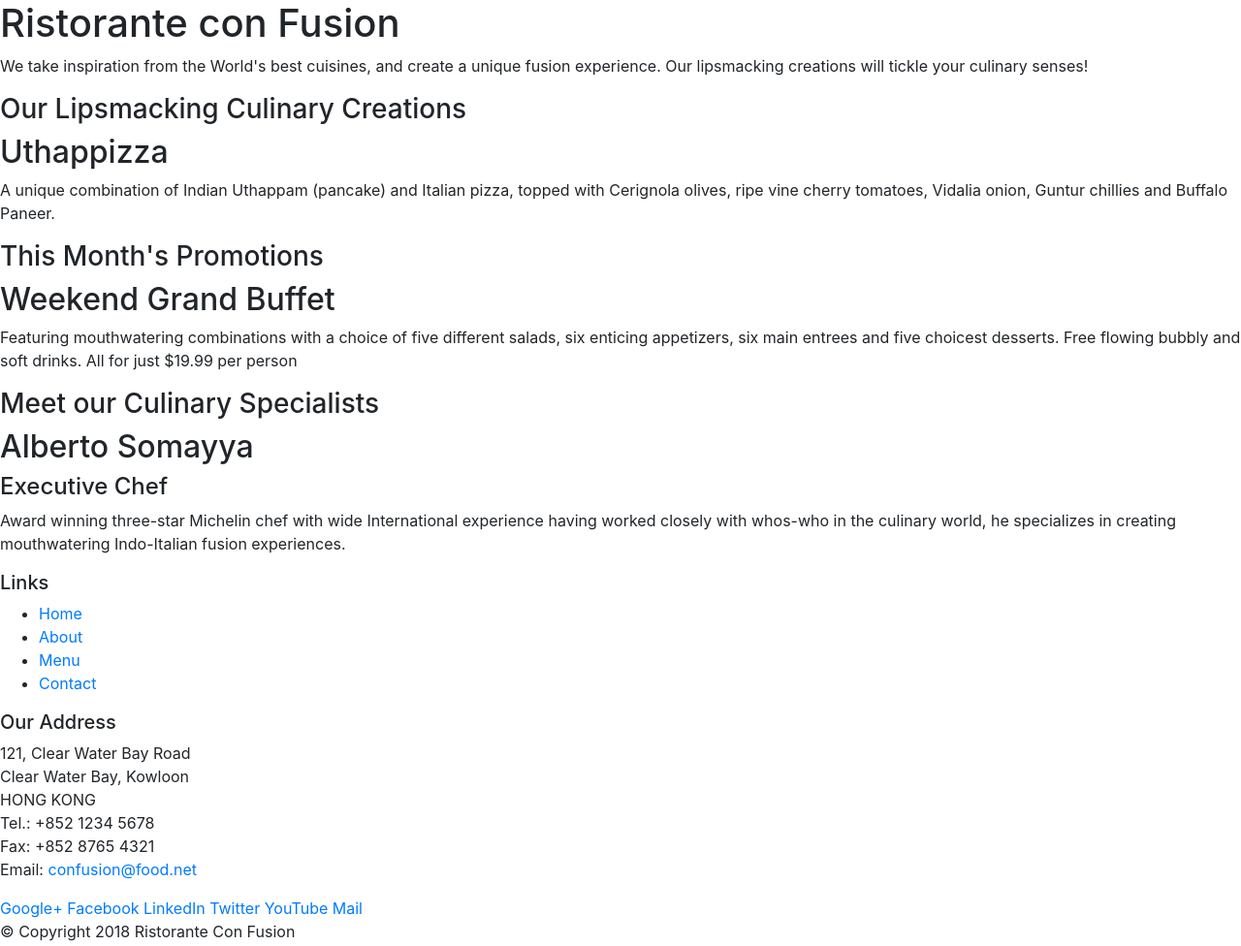
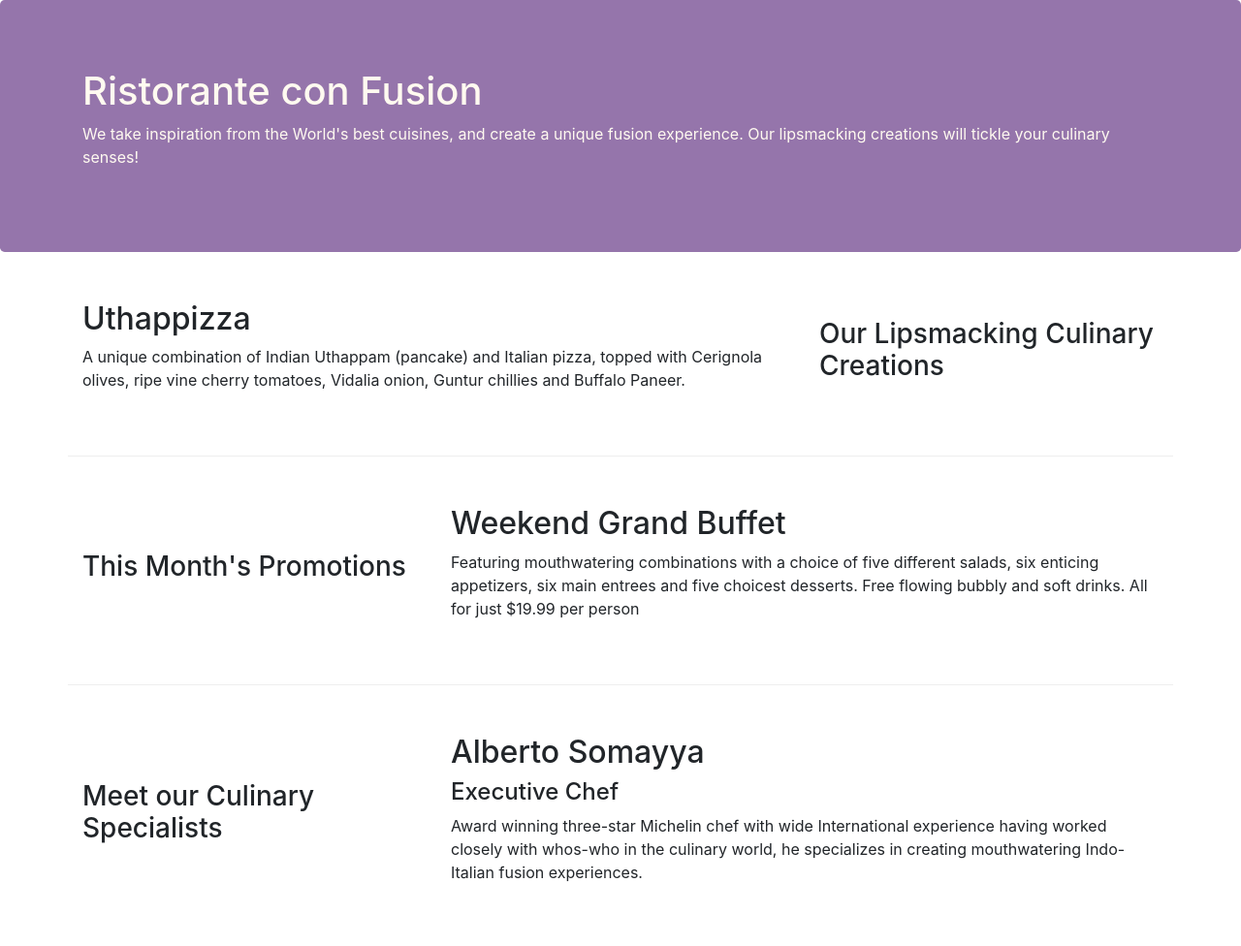
Before and after one commit to rikardoms/bootstrap, a website: page index.html in a window 1280 px wide. Shown: the top 976 px of the page at 97% size. Drawn offline with nearby package versions, Linux system fonts and the light colour scheme.

Commit message:
Booststrap, part two

```diff
--- /dev/null
+++ b/css/styles.css
@@ -0,0 +1,27 @@
+.row-header {
+    margin: 0px auto;
+    padding: 0px auto;
+}
+
+.row-content{
+  margin: 0pxx auto;
+  padding: 50px 0px 50px 0px;
+  border-bottom: 1px ridge;
+}
+.footer{
+  background-color: #D1C4E9;
+  margin: 0px auto;
+  padding: 20px 0px 20px 0px;
+}
+.jumbotron{
+  padding: 70px 30px 70px 30px;
+  margin: 0px auto;
+  background: #9575AB;
+  color: floralwhite;
+}
+
+.address{
+  font-size: 80%;
+  margin: 0px;
+  color: #0f0f0f;
+}
--- a/index.html
+++ b/index.html
@@ -10,50 +10,51 @@
 
     <!-- Bootstrap CSS -->
     <link rel="stylesheet" href="node_modules/bootstrap/dist/css/bootstrap.min.css">
+    <link rel="stylesheet" href="css/styles.css">
 </head>
 
 <body>
 
-    <header>
-        <div>
-            <div>
-                <div>
+    <header class="jumbotron">
+        <div class="container">
+            <div class="row row-header">
+                <div class"col-12 col-sm-6">
                     <h1>Ristorante con Fusion</h1>
                     <p>We take inspiration from the World's best cuisines, and create a unique fusion experience. Our lipsmacking creations will tickle your culinary senses!</p>
                 </div>
-                <div>
+                <div class"col-12 col-sm">
                 </div>
             </div>
         </div>
     </header>
 
-    <div>
-        <div>
-            <div>
+    <div class="container">
+        <div class="row row-content align-items-center">
+            <div class="col-12 col-sm-4 order-sm-last col-md-4">
                 <h3>Our Lipsmacking Culinary Creations</h3>
             </div>
-            <div>
+            <div class="col col-sm order-sm-first col-md">
                 <h2>Uthappizza</h2>
                 <p>A unique combination of Indian Uthappam (pancake) and Italian pizza, topped with Cerignola olives, ripe vine cherry tomatoes, Vidalia onion, Guntur chillies and Buffalo Paneer.</p>
             </div>
         </div>
 
 
-        <div>
-            <div>
+        <div class="row row-content align-items-center">
+            <div class="col-12 col-sm-4 col-md-4">
                 <h3>This Month's Promotions</h3>
             </div>
-            <div>
+            <div class="col col-sm col-md">
                 <h2>Weekend Grand Buffet</h2>
                 <p>Featuring mouthwatering combinations with a choice of five different salads, six enticing appetizers, six main entrees and five choicest desserts. Free flowing bubbly and soft drinks. All for just $19.99 per person </p>
             </div>
         </div>
 
-        <div>
-            <div>
+        <div class="row row-content align-items-center">
+            <div class="col-12 col-sm-4 col-md-4">
                 <h3>Meet our Culinary Specialists</h3>
             </div>
-            <div>
+            <div class="col col-sm col-md">
                 <h2>Alberto Somayya</h2>
                 <h4>Executive Chef</h4>
                 <p>Award winning three-star Michelin chef with wide International experience having worked closely with whos-who in the culinary world, he specializes in creating mouthwatering Indo-Italian fusion experiences. </p>
@@ -61,19 +62,19 @@
         </div>
     </div>
 
-    <footer>
-        <div>
-            <div>
-                <div>
+    <footer class="footer">
+        <div class="container">
+            <div class="row">
+                <div class="col-4 col-sm-2">
                     <h5>Links</h5>
-                    <ul>
+                    <ul class="list-unstyled">
                         <li><a href="#">Home</a></li>
                         <li><a href="#">About</a></li>
                         <li><a href="#">Menu</a></li>
                         <li><a href="#">Contact</a></li>
                     </ul>
                 </div>
-                <div>
+                <div class="col-7 col-sm-5">
                     <h5>Our Address</h5>
                     <address>
 		              121, Clear Water Bay Road<br>
@@ -84,8 +85,8 @@
 		              Email: <a href="mailto:confusion@food.net">confusion@food.net</a>
 		           </address>
                 </div>
-                <div>
-                    <div>
+                <div class="col-12 col-sm-4 align-self-center">
+                    <div class="text-center">
                         <a href="http://google.com/+">Google+</a>
                         <a href="http://www.facebook.com/profile.php?id=">Facebook</a>
                         <a href="http://www.linkedin.com/in/">LinkedIn</a>
@@ -95,8 +96,8 @@
                     </div>
                 </div>
            </div>
-           <div>
-                <div>
+           <div class="row justify-content-center">
+                <div class="col-auto">
                     <p>© Copyright 2018 Ristorante Con Fusion</p>
                 </div>
            </div>
```
